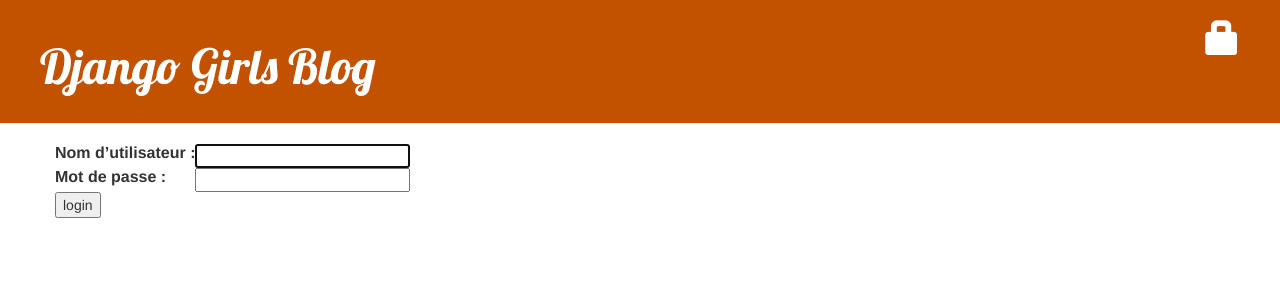
After one commit to LucieGal/mon-nouveau-blog, a Django app: page /accounts/login/ in a window 1280 px wide. The commit adds this page. Shown: the top 300 px of the page. Run offline with Django 3.2, Linux system fonts and the light colour scheme; some libraries are stand-ins or nearby versions.

Commit message:
Securité, login, logout

```diff
--- a/blog/templates/blog/base.html
+++ b/blog/templates/blog/base.html
@@ -14,6 +14,9 @@
             {% if user.is_authenticated %}
                 <a href="{% url 'post_new' %}" class="top-menu"><span class="glyphicon glyphicon-plus"></span></a>
                 <a href="{% url 'post_draft_list' %}" class="top-menu"><span class="glyphicon glyphicon-edit"></span></a>
+                <p class="top-menu"><h3>Bonjour {{ user.username }} <small>(<a href="{% url 'logout' %}">Log out</a>)</small></h3></p>
+            {% else %}
+                <a href="{% url 'login' %}" class="top-menu"><span class="glyphicon glyphicon-lock"></span></a>
             {% endif %}
             <h1><a href="/">Django Girls Blog</a></h1>
         </div>
--- /dev/null
+++ b/blog/templates/registration/login.html
@@ -0,0 +1,24 @@
+{% extends "blog/base.html" %}
+
+{% block content %}
+    {% if form.errors %}
+        <p>Your username and password didn't match. Please try again.</p>
+    {% endif %}
+
+    <form method="post" action="{% url 'login' %}">
+    {% csrf_token %}
+        <table>
+        <tr>
+            <td>{{ form.username.label_tag }}</td>
+            <td>{{ form.username }}</td>
+        </tr>
+        <tr>
+            <td>{{ form.password.label_tag }}</td>
+            <td>{{ form.password }}</td>
+        </tr>
+        </table>
+
+        <input type="submit" value="login" />
+        <input type="hidden" name="next" value="{{ next }}" />
+    </form>
+{% endblock %}
--- a/blog/urls.py
+++ b/blog/urls.py
@@ -1,5 +1,9 @@
 from django.urls import path
+from django.contrib import admin
 from . import views
+
+
+
 urlpatterns = [
     path ('', views.post_list, name='post_list'),
     path ('post/<int:pk>/', views.post_detail, name='post_detail'),
@@ -8,4 +12,5 @@ urlpatterns = [
     path('drafts/', views.post_draft_list, name='post_draft_list'),
     path('post/<pk>/publish/',views.post_publish, name='post_publish'),
     path('post/<pk>/remove/', views.post_remove, name='post_remove'),
+
 ]
--- a/mysite/settings.py
+++ b/mysite/settings.py
@@ -26,6 +26,8 @@ SECRET_KEY = 'lfs^$7uqn^^yh+0nlnx4gbwx#izrpimhg#7@h$*a8v^e@x5-)h'
 DEBUG = True
 
 ALLOWED_HOSTS = ['127.0.0.1', '.pythonanywhere.com']
+
+LOGIN_REDIRECT_URL ='/'
 
 
 # Application definition
--- a/mysite/urls.py
+++ b/mysite/urls.py
@@ -16,7 +16,11 @@ Including another URLconf
 from django.contrib import admin
 from django.urls import path, include
 
+from django.contrib.auth import views
+
 urlpatterns = [
     path('admin/', admin.site.urls),
+    path('accounts/login/', views.LoginView.as_view(), name='login'),
+    path('accounts/logout/', views.LogoutView.as_view(next_page='/'), name='logout'),
     path('',include('blog.urls')),
 ]
```
Also changed, not shown: blog/views.py (+12 -0 lines).
